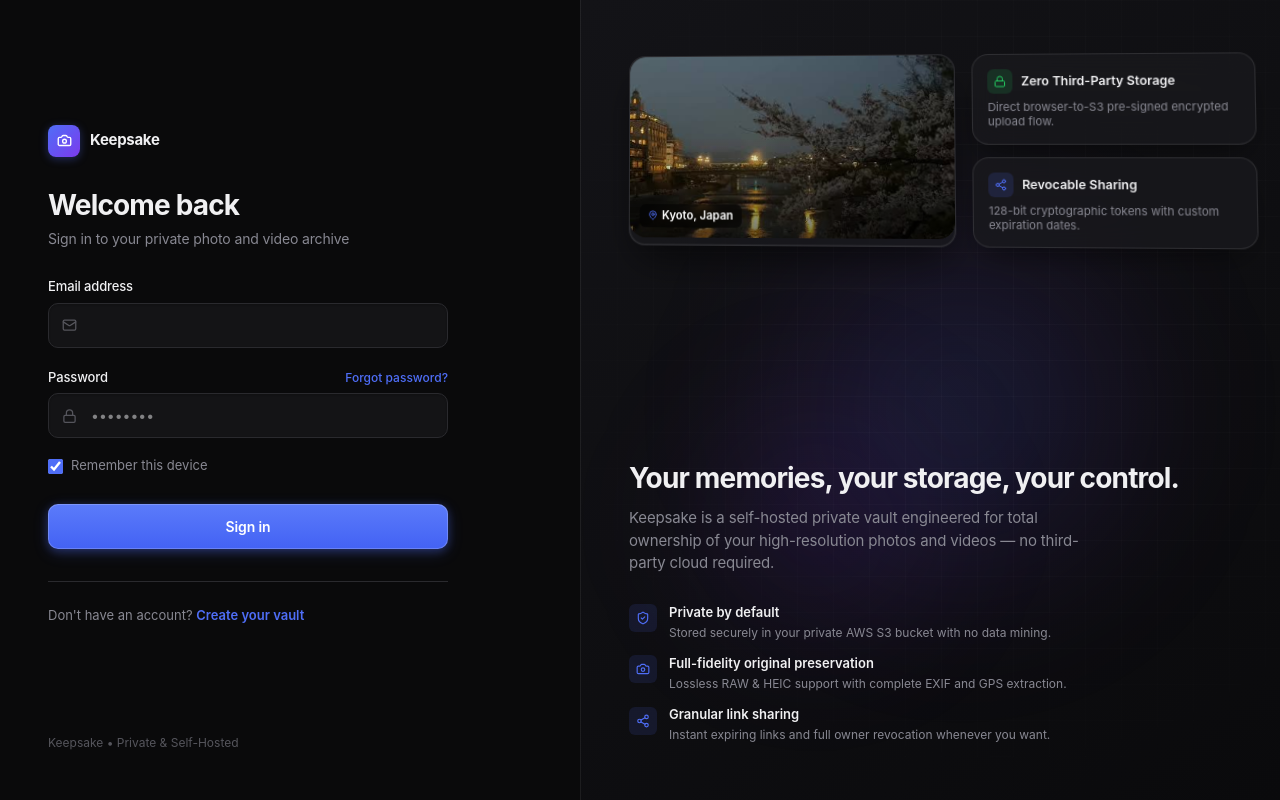
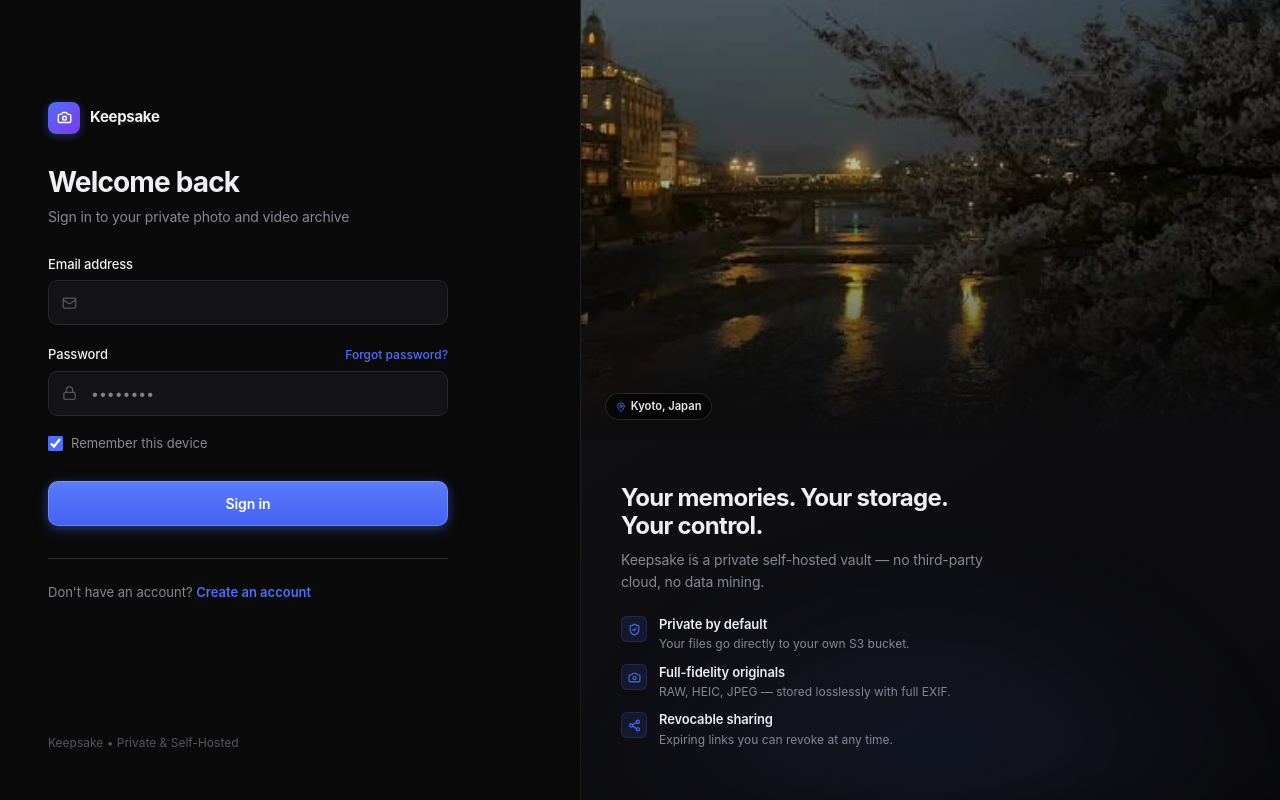
Before and after one commit to Giancyril/Keepsake, a Next.js app: page /login in a window 1280 px wide. Built offline with nearby package versions, Linux system fonts and the light colour scheme.

Commit message:
style: refine auth brand panel with full-bleed photo, unified trust list, and anchored footer

```diff
--- a/app/(auth)/login/page.tsx
+++ b/app/(auth)/login/page.tsx
@@ -390,7 +390,7 @@ function LoginForm() {
           onMouseEnter={(e) => (e.currentTarget.style.textDecoration = "underline")}
           onMouseLeave={(e) => (e.currentTarget.style.textDecoration = "none")}
         >
-          Create your vault
+          Create an account
         </Link>
       </div>
     </div>
--- a/app/(auth)/register/page.tsx
+++ b/app/(auth)/register/page.tsx
@@ -118,7 +118,7 @@ export default function RegisterPage() {
             lineHeight: 1.2,
           }}
         >
-          Create your vault
+          Create an account
         </h1>
         <p
           style={{
@@ -355,7 +355,7 @@ export default function RegisterPage() {
               }}
             >
               {loading && <Loader2 size={16} className="animate-spin" />}
-              <span>{loading ? "Creating account…" : "Create vault account"}</span>
+              <span>{loading ? "Creating account…" : "Create account"}</span>
             </button>
           </form>
         </>
--- a/components/auth/AuthBrandPanel.tsx
+++ b/components/auth/AuthBrandPanel.tsx
@@ -1,6 +1,6 @@
 import React from "react";
 import Image from "next/image";
-import { ShieldCheck, Share2, MapPin, Camera, Lock } from "lucide-react";
+import { ShieldCheck, Share2, MapPin, Camera } from "lucide-react";
 
 export function AuthBrandPanel() {
   return (
@@ -13,111 +13,47 @@ export function AuthBrandPanel() {
         overflow: "hidden",
         display: "flex",
         flexDirection: "column",
-        justifyContent: "space-between",
-        padding: "3.5rem 3rem",
       }}
     >
-      {/* Ambient Radial Glow Layers */}
-      <div
-        style={{
-          position: "absolute",
-          top: "20%",
-          right: "10%",
-          width: "500px",
-          height: "500px",
-          background: "radial-gradient(circle, rgba(79, 110, 247, 0.18) 0%, rgba(124, 58, 237, 0.08) 40%, transparent 70%)",
-          filter: "blur(60px)",
-          pointerEvents: "none",
-        }}
-      />
-      <div
-        style={{
-          position: "absolute",
-          bottom: "10%",
-          left: "5%",
-          width: "400px",
-          height: "400px",
-          background: "radial-gradient(circle, rgba(124, 58, 237, 0.12) 0%, transparent 65%)",
-          filter: "blur(50px)",
-          pointerEvents: "none",
-        }}
+      {/* ── Full-bleed photo: top 55% of the panel ── */}
+      <div style={{ position: "relative", flex: "0 0 55%", minHeight: 0 }}>
+        <Image
+          src="/kyoto-japan.jpg"
+          alt="Kyoto, Japan"
+          fill
+          sizes="(max-width: 1024px) 0px, 60vw"
+          style={{ objectFit: "cover", objectPosition: "center 60%" }}
+          priority
         />
 
-      {/* Subtle Micro-Grid Overlay */}
+        {/* Deep gradient scrim — fades photo into the dark panel background */}
         <div
           style={{
             position: "absolute",
             inset: 0,
-          backgroundImage: `
-            linear-gradient(to right, rgba(255, 255, 255, 0.02) 1px, transparent 1px),
-            linear-gradient(to bottom, rgba(255, 255, 255, 0.02) 1px, transparent 1px)
-          `,
-          backgroundSize: "36px 36px",
-          maskImage: "radial-gradient(circle at 60% 40%, black 30%, transparent 85%)",
-          WebkitMaskImage: "radial-gradient(circle at 60% 40%, black 30%, transparent 85%)",
-          pointerEvents: "none",
+            background:
+              "linear-gradient(to bottom, rgba(0,0,0,0.1) 0%, rgba(0,0,0,0.35) 60%, rgba(13,13,15,0.98) 100%)",
           }}
         />
 
-      {/* Top Section: Photo Library Floating Cards Mosaic */}
-      <div style={{ position: "relative", zIndex: 10, marginBottom: "2rem" }}>
-        <div
-          style={{
-            display: "grid",
-            gridTemplateColumns: "1.2fr 1fr",
-            gap: "1rem",
-            transform: "perspective(1000px) rotateY(-4deg) rotateX(2deg)",
-            transformOrigin: "left center",
-          }}
-        >
-          {/* Card 1: Main Photo Preview with EXIF Tag */}
-          <div
-            style={{
-              background: "rgba(24, 24, 28, 0.75)",
-              border: "1px solid rgba(255, 255, 255, 0.1)",
-              borderRadius: "var(--radius-lg)",
-              overflow: "hidden",
-              boxShadow: "0 20px 40px -10px rgba(0,0,0,0.6), 0 0 0 1px rgba(255,255,255,0.05) inset",
-            }}
-          >
-            <div
-              style={{
-                height: "180px",
-                borderRadius: "var(--radius-lg)",
-                position: "relative",
-                overflow: "hidden",
-              }}
-            >
-              <Image
-                src="/kyoto-japan.jpg"
-                alt="Kyoto, Japan"
-                fill
-                style={{ objectFit: "cover", objectPosition: "center" }}
-                priority
-              />
-              {/* Gradient scrim so text is legible over the photo */}
-              <div
-                style={{
-                  position: "absolute",
-                  inset: 0,
-                  background: "linear-gradient(to top, rgba(0,0,0,0.55) 0%, transparent 55%)",
-                }}
-              />
+        {/* GPS chip — overlaid bottom-left on the photo */}
         <span
           style={{
             position: "absolute",
-                  bottom: "0.625rem",
-                  left: "0.625rem",
-                  background: "rgba(0, 0, 0, 0.55)",
-                  backdropFilter: "blur(6px)",
-                  padding: "0.2rem 0.5rem",
-                  borderRadius: "var(--radius-sm)",
+            bottom: "1.25rem",
+            left: "1.5rem",
+            background: "rgba(0, 0, 0, 0.5)",
+            backdropFilter: "blur(8px)",
+            WebkitBackdropFilter: "blur(8px)",
+            padding: "0.25rem 0.625rem",
+            borderRadius: "var(--radius-full)",
             fontSize: "0.7rem",
             fontWeight: 600,
-                  color: "white",
+            color: "rgba(255,255,255,0.9)",
             display: "flex",
             alignItems: "center",
-                  gap: "0.25rem",
+            gap: "0.3rem",
+            border: "1px solid rgba(255,255,255,0.12)",
           }}
         >
           <MapPin size={10} style={{ color: "var(--color-accent)" }} />
@@ -125,133 +61,77 @@ export function AuthBrandPanel() {
         </span>
       </div>
 
-
-          </div>
-
-          {/* Card 2: Vault Status Badge Card */}
+      {/* ── Headline + single feature list: bottom 45% ── */}
       <div
         style={{
+          flex: "1 1 auto",
+          padding: "2rem 2.5rem 2.5rem",
+          position: "relative",
+          zIndex: 10,
           display: "flex",
           flexDirection: "column",
-              gap: "0.75rem",
-            }}
-          >
-            {/* Sub-card A: Encryption */}
-            <div
-              style={{
-                background: "rgba(24, 24, 28, 0.75)",
-                border: "1px solid rgba(255, 255, 255, 0.1)",
-                borderRadius: "var(--radius-lg)",
-                padding: "0.875rem",
-                boxShadow: "0 15px 30px -10px rgba(0,0,0,0.5)",
-                backdropFilter: "blur(16px)",
-              }}
-            >
-              <div style={{ display: "flex", alignItems: "center", gap: "0.5rem", marginBottom: "0.375rem" }}>
-                <div
-                  style={{
-                    width: "1.5rem",
-                    height: "1.5rem",
-                    borderRadius: "var(--radius-sm)",
-                    background: "rgba(34, 197, 94, 0.15)",
-                    display: "flex",
-                    alignItems: "center",
           justifyContent: "center",
         }}
       >
-                  <Lock size={12} style={{ color: "var(--color-success)" }} />
-                </div>
-                <span style={{ fontSize: "0.75rem", fontWeight: 600, color: "var(--color-text-primary)" }}>
-                  Zero Third-Party Storage
-                </span>
-              </div>
-              <p style={{ fontSize: "0.6875rem", color: "var(--color-text-muted)", margin: 0, lineHeight: 1.3 }}>
-                Direct browser-to-S3 pre-signed encrypted upload flow.
-              </p>
-            </div>
-
-            {/* Sub-card B: Share link preview */}
+        {/* Ambient glow behind text */}
         <div
           style={{
-                background: "rgba(24, 24, 28, 0.75)",
-                border: "1px solid rgba(255, 255, 255, 0.1)",
-                borderRadius: "var(--radius-lg)",
-                padding: "0.875rem",
-                boxShadow: "0 15px 30px -10px rgba(0,0,0,0.5)",
-                backdropFilter: "blur(16px)",
+            position: "absolute",
+            bottom: "0",
+            left: "0",
+            right: "0",
+            height: "260px",
+            background:
+              "radial-gradient(ellipse at 50% 100%, rgba(79, 110, 247, 0.12) 0%, transparent 70%)",
+            filter: "blur(40px)",
+            pointerEvents: "none",
           }}
-            >
-              <div style={{ display: "flex", alignItems: "center", gap: "0.5rem", marginBottom: "0.375rem" }}>
-                <div
-                  style={{
-                    width: "1.5rem",
-                    height: "1.5rem",
-                    borderRadius: "var(--radius-sm)",
-                    background: "rgba(79, 110, 247, 0.15)",
-                    display: "flex",
-                    alignItems: "center",
-                    justifyContent: "center",
-                  }}
-                >
-                  <Share2 size={12} style={{ color: "var(--color-accent)" }} />
-                </div>
-                <span style={{ fontSize: "0.75rem", fontWeight: 600, color: "var(--color-text-primary)" }}>
-                  Revocable Sharing
-                </span>
-              </div>
-              <p style={{ fontSize: "0.6875rem", color: "var(--color-text-muted)", margin: 0, lineHeight: 1.3 }}>
-                128-bit cryptographic tokens with custom expiration dates.
-              </p>
-            </div>
-          </div>
-        </div>
-      </div>
+        />
 
-      {/* Bottom Section: Headline & Value Proposition */}
-      <div style={{ position: "relative", zIndex: 10 }}>
         <h2
           style={{
-            fontSize: "1.75rem",
+            fontSize: "1.5rem",
             fontWeight: 700,
             color: "var(--color-text-primary)",
             letterSpacing: "-0.03em",
             lineHeight: 1.2,
-            margin: "0 0 0.75rem 0",
+            margin: "0 0 0.5rem 0",
           }}
         >
-          Your memories, your storage, your control.
+          Your memories. Your storage.
+          <br />Your control.
         </h2>
 
         <p
           style={{
-            fontSize: "0.9375rem",
+            fontSize: "0.875rem",
             color: "var(--color-text-muted)",
-            lineHeight: 1.5,
-            margin: "0 0 1.75rem 0",
-            maxWidth: "460px",
+            lineHeight: 1.55,
+            margin: "0 0 1.375rem 0",
+            maxWidth: "400px",
             letterSpacing: "-0.01em",
           }}
         >
-          Keepsake is a self-hosted private vault engineered for total ownership of your high-resolution photos and videos — no third-party cloud required.
+          Keepsake is a private self-hosted vault — no third-party cloud, no data mining.
         </p>
 
-        {/* Feature Bullets */}
-        <div style={{ display: "flex", flexDirection: "column", gap: "0.75rem" }}>
+        {/* Single, non-redundant feature list */}
+        <div style={{ display: "flex", flexDirection: "column", gap: "0.625rem" }}>
           {[
             {
               icon: ShieldCheck,
               title: "Private by default",
-              desc: "Stored securely in your private AWS S3 bucket with no data mining.",
+              desc: "Your files go directly to your own S3 bucket.",
             },
             {
               icon: Camera,
-              title: "Full-fidelity original preservation",
-              desc: "Lossless RAW & HEIC support with complete EXIF and GPS extraction.",
+              title: "Full-fidelity originals",
+              desc: "RAW, HEIC, JPEG — stored losslessly with full EXIF.",
             },
             {
               icon: Share2,
-              title: "Granular link sharing",
-              desc: "Instant expiring links and full owner revocation whenever you want.",
+              title: "Revocable sharing",
+              desc: "Expiring links you can revoke at any time.",
             },
           ].map(({ icon: Icon, title, desc }) => (
             <div
@@ -264,10 +144,11 @@ export function AuthBrandPanel() {
             >
               <div
                 style={{
-                  width: "1.75rem",
-                  height: "1.75rem",
+                  width: "1.625rem",
+                  height: "1.625rem",
                   borderRadius: "var(--radius-sm)",
                   background: "rgba(79, 110, 247, 0.12)",
+                  border: "1px solid rgba(79, 110, 247, 0.2)",
                   display: "flex",
                   alignItems: "center",
                   justifyContent: "center",
@@ -275,13 +156,29 @@ export function AuthBrandPanel() {
                   marginTop: "0.1rem",
                 }}
               >
-                <Icon size={14} style={{ color: "var(--color-accent)" }} />
+                <Icon size={13} style={{ color: "var(--color-accent)" }} />
               </div>
               <div>
-                <span style={{ fontSize: "0.8125rem", fontWeight: 600, color: "var(--color-text-primary)", display: "block" }}>
+                <span
+                  style={{
+                    fontSize: "0.8125rem",
+                    fontWeight: 600,
+                    color: "var(--color-text-primary)",
+                    display: "block",
+                    letterSpacing: "-0.01em",
+                  }}
+                >
                   {title}
                 </span>
-                <span style={{ fontSize: "0.75rem", color: "var(--color-text-muted)", display: "block", marginTop: "0.1rem" }}>
+                <span
+                  style={{
+                    fontSize: "0.75rem",
+                    color: "var(--color-text-muted)",
+                    display: "block",
+                    marginTop: "0.1rem",
+                    lineHeight: 1.4,
+                  }}
+                >
                   {desc}
                 </span>
               </div>
```
Also changed, not shown: app/(auth)/layout.tsx (+4 -3 lines). Lines whose indentation alone changed are shown as unchanged.
